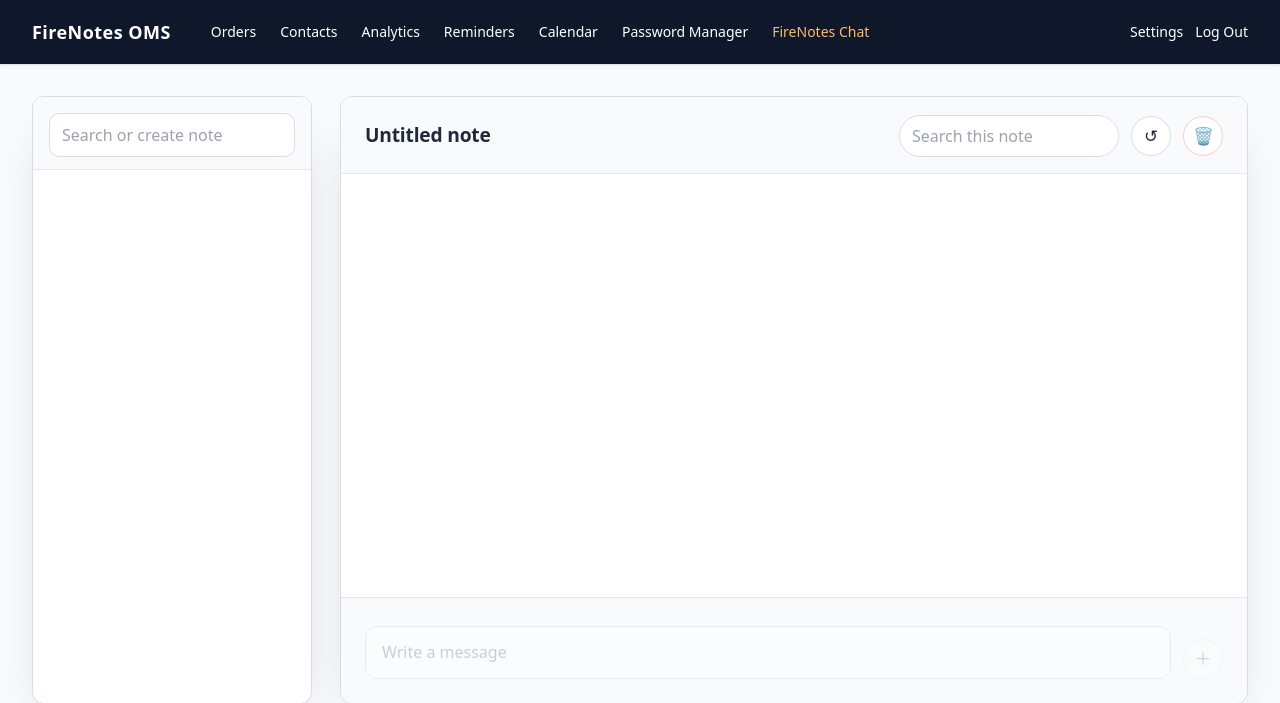
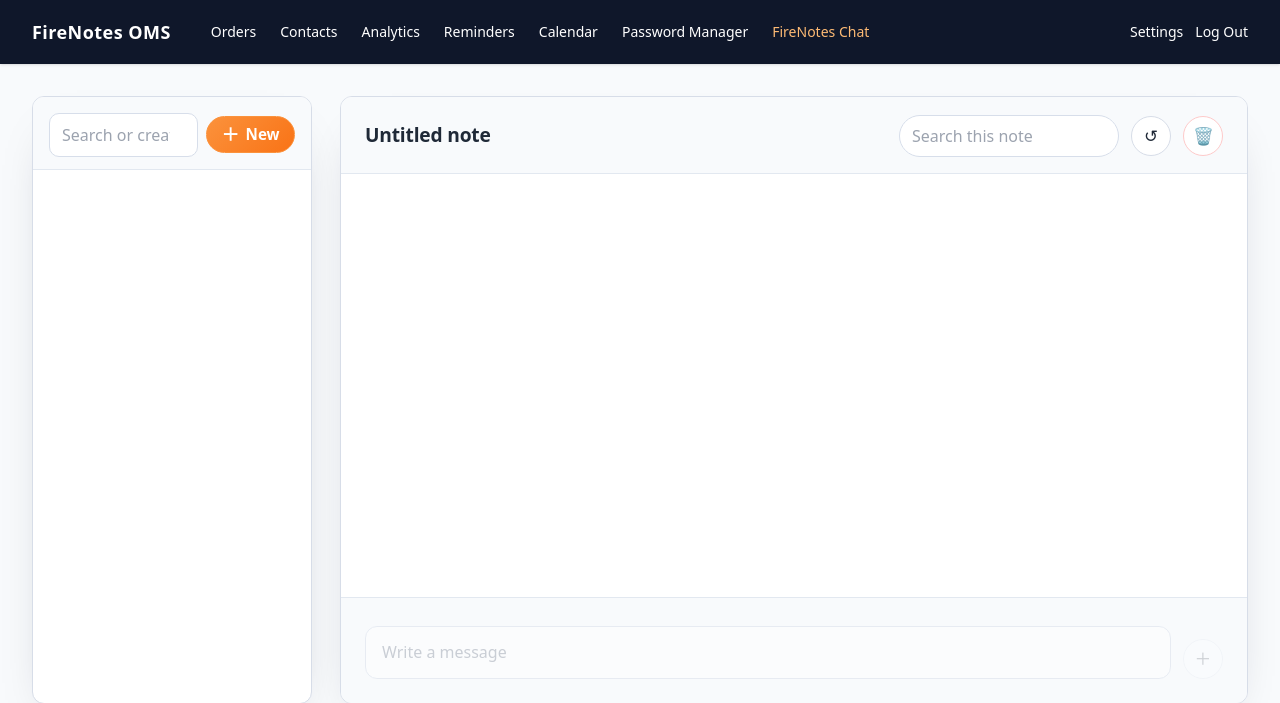
Before and after one commit to psy777/order-management-system, a Flask app: page /firenotes in a window 1280 px wide. Shown: the top 703 px of the page. Run offline with Flask 3, Linux system fonts and the light colour scheme; data that the repository does not hold is empty; some libraries are stand-ins or nearby versions.

Commit message:
Add explicit new note control to FireNotes chat

```diff
--- a/assets/css/firenotes_chat.css
+++ b/assets/css/firenotes_chat.css
@@ -39,8 +39,15 @@
     background: #f8fafc;
 }
 
+.fc-notes__search-row {
+    display: flex;
+    align-items: center;
+    gap: 0.5rem;
+}
+
 .fc-notes__search-input {
     width: 100%;
+    flex: 1 1 auto;
     padding: 0.55rem 0.75rem;
     border-radius: 10px;
     border: 1px solid #d7deea;
@@ -53,6 +60,43 @@
     outline: none;
     border-color: #93c5fd;
     box-shadow: 0 0 0 3px rgba(59, 130, 246, 0.18);
+}
+
+.fc-notes__create-button {
+    display: inline-flex;
+    align-items: center;
+    gap: 0.4rem;
+    padding: 0.55rem 0.9rem;
+    border-radius: 999px;
+    border: 1px solid #fb923c;
+    background: linear-gradient(135deg, #fb923c, #f97316);
+    color: #ffffff;
+    font-weight: 600;
+    flex-shrink: 0;
+    cursor: pointer;
+    transition: transform 0.15s ease, box-shadow 0.15s ease, filter 0.15s ease;
+}
+
+.fc-notes__create-button:hover,
+.fc-notes__create-button:focus {
+    box-shadow: 0 8px 20px rgba(249, 115, 22, 0.25);
+    transform: translateY(-1px);
+    outline: none;
+}
+
+.fc-notes__create-button:active {
+    transform: translateY(0);
+    filter: brightness(0.95);
+}
+
+.fc-notes__create-icon {
+    font-size: 1.1rem;
+    line-height: 1;
+}
+
+.fc-notes__create-label {
+    font-size: 0.95rem;
+    line-height: 1;
 }
 
 .fc-notes__list {
--- a/templates/firenotes_chat.html
+++ b/templates/firenotes_chat.html
@@ -44,7 +44,13 @@
             <aside class="fc-notes" aria-label="Notes">
                 <div class="fc-notes__search">
                     <label class="fc-screen-reader-only" for="fc-note-search">Search or create note</label>
-                    <input id="fc-note-search" class="fc-notes__search-input" type="search" placeholder="Search or create note" autocomplete="off">
+                    <div class="fc-notes__search-row">
+                        <input id="fc-note-search" class="fc-notes__search-input" type="search" placeholder="Search or create note" autocomplete="off">
+                        <button type="button" id="fc-create-note" class="fc-notes__create-button" aria-label="Create a new note">
+                            <span class="fc-notes__create-icon" aria-hidden="true">＋</span>
+                            <span class="fc-notes__create-label">New</span>
+                        </button>
+                    </div>
                 </div>
                 <div id="fc-note-list" class="fc-notes__list" role="listbox" aria-label="Saved notes"></div>
                 <p id="fc-no-notes" class="fc-notes__empty" hidden></p>
@@ -128,6 +134,7 @@
         (function () {
             const notesListEl = document.getElementById('fc-note-list');
             const noteSearchEl = document.getElementById('fc-note-search');
+            const createNoteButton = document.getElementById('fc-create-note');
             const noteEmptyEl = document.getElementById('fc-no-notes');
             const noteTitleEl = document.getElementById('fc-note-title');
             const noteHandleButton = document.getElementById('fc-note-handle');
@@ -562,8 +569,8 @@
                     if (noteEmptyEl) {
                         noteEmptyEl.hidden = false;
                         noteEmptyEl.textContent = trimmedQuery
-                            ? `No notes match "${trimmedQuery}". Press Enter to create it.`
-                            : 'Create a note to get started.';
+                            ? `No notes match "${trimmedQuery}". Press Enter or click New to create it.`
+                            : 'Click "New" to create your first note.';
                     }
                     return;
                 }
@@ -2090,6 +2097,37 @@
                 });
             }
 
+            if (createNoteButton) {
+                createNoteButton.addEventListener('click', async () => {
+                    const desiredTitle = normalizePreview((noteSearchEl && noteSearchEl.value) || '');
+                    const fallbackTitle = desiredTitle || 'New note';
+                    const match = desiredTitle
+                        ? state.notes.find((note) => normalizePreview(note.title || '').toLowerCase() === desiredTitle.toLowerCase())
+                        : null;
+                    try {
+                        createNoteButton.disabled = true;
+                        if (match) {
+                            await selectNote(match.id, { focusComposer: true });
+                            return;
+                        }
+                        const note = await createNote(fallbackTitle);
+                        if (noteSearchEl) {
+                            noteSearchEl.value = '';
+                        }
+                        state.noteSearch = '';
+                        renderNotes();
+                        if (note) {
+                            await selectNote(note.id, { focusComposer: true });
+                        }
+                    } catch (error) {
+                        console.error('Failed to create note', error);
+                        showError('Unable to create that note.');
+                    } finally {
+                        createNoteButton.disabled = false;
+                    }
+                });
+            }
+
             if (messageSearchEl) {
                 messageSearchEl.addEventListener('input', () => {
                     state.messageSearch = messageSearchEl.value || '';
```
